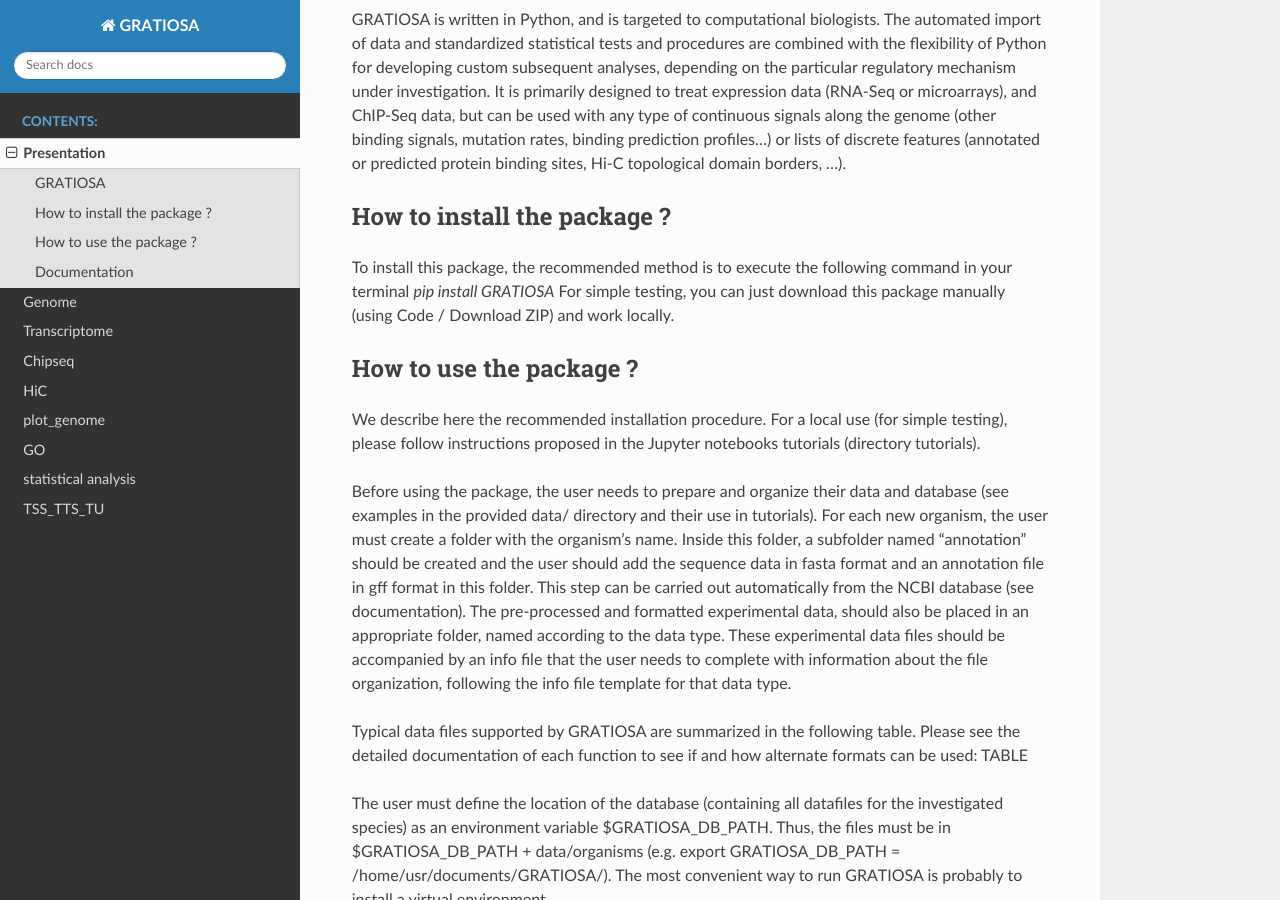
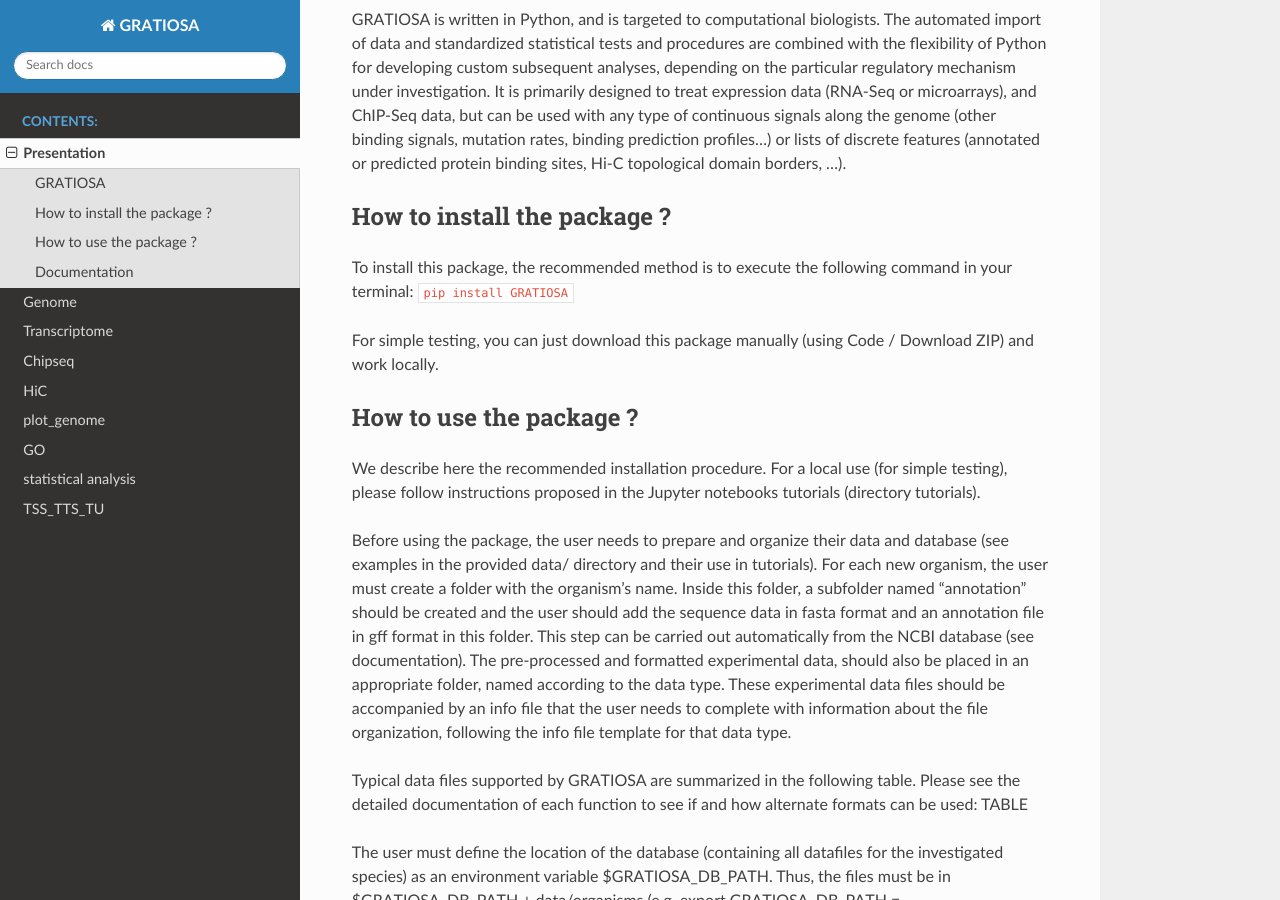
Before and after one commit to sammeyer2017/GRATIOSA, a Sphinx documentation site: the page built from doc/Presentation.rst, in a window 1280 px wide and 900 px high, scrolled down 448 px. Built offline with Sphinx 7.4.7 and the Read the Docs theme 2.0.0, drawn with Linux system fonts in a browser that asks for light colours.

```diff
--- a/doc/Presentation.rst
+++ b/doc/Presentation.rst
@@ -10,8 +10,8 @@ GRATIOSA is written in Python, and is targeted to computational biologists. The
 
 How to install the package ?
 ----------------------------
-To install this package, the recommended method is to execute the following command in your terminal
-`pip install GRATIOSA`
+To install this package, the recommended method is to execute the following command in your terminal: ``pip install GRATIOSA``
+
 For simple testing, you can just download this package manually (using Code / Download ZIP) and work locally.
 
 How to use the package ?
```
